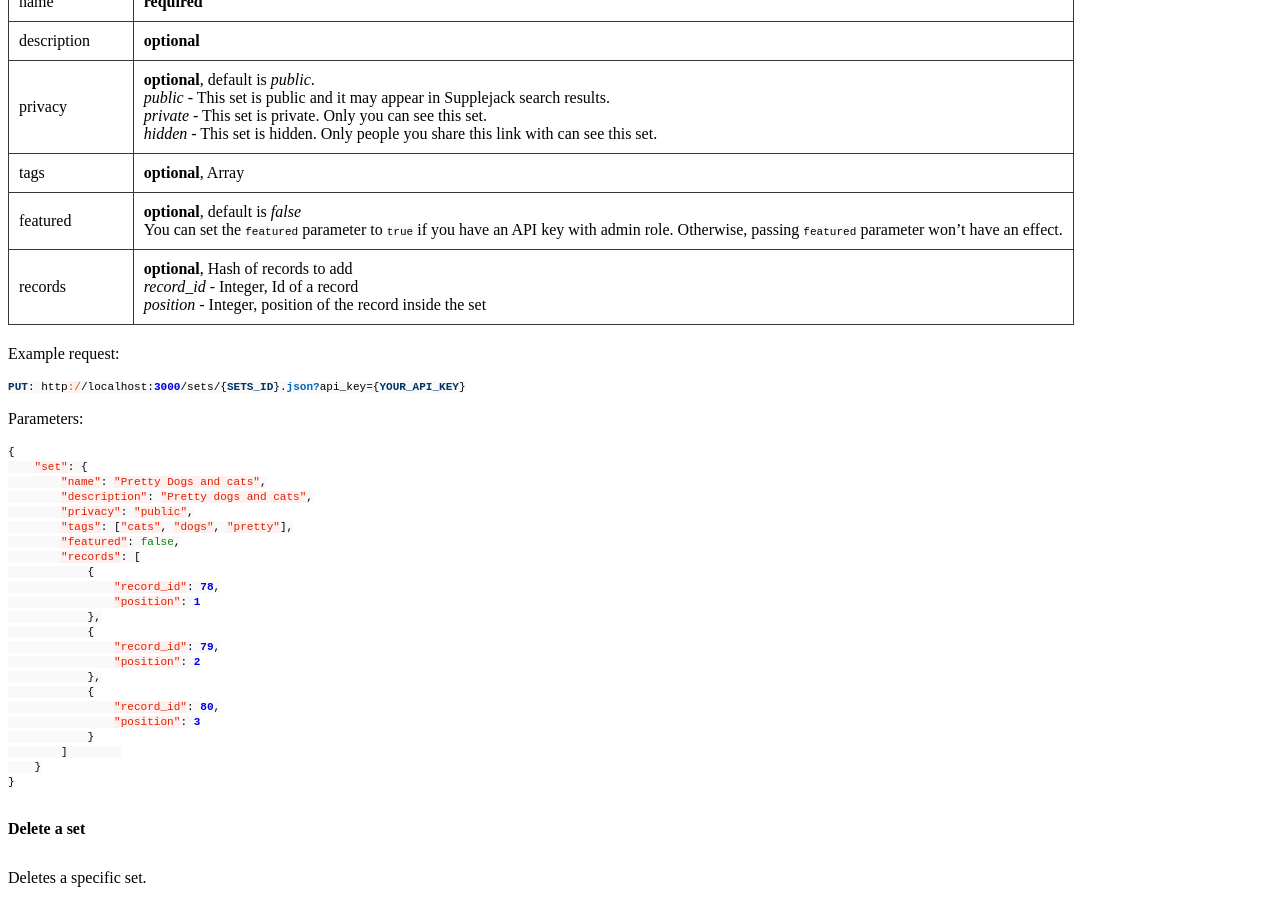
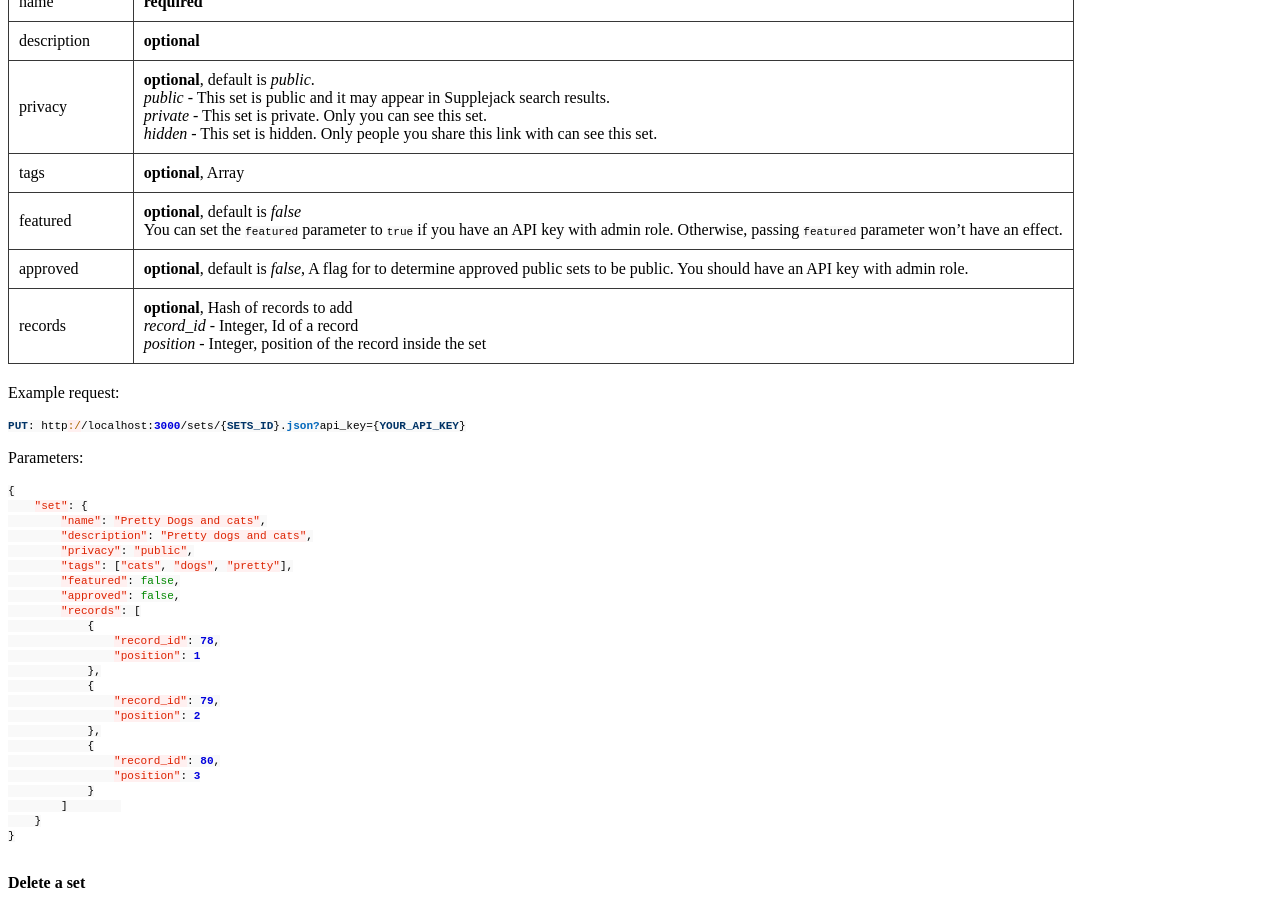
Before and after one commit to DigitalNZ/supplejack, a Jekyll site: the page built from _posts/2014-09-04-user-sets.md, in a window 1280 px wide and 900 px high, scrolled down 2342 px. Built offline with Jekyll 4.4.1, drawn with Linux system fonts in a browser that asks for light colours; Markdown is read by kramdown in place of the engine named in the settings; a style sheet for code colours, icons or effects is not loaded.

Commit message:
Added description to approved parameter.

```diff
--- a/_posts/2014-09-04-user-sets.md
+++ b/_posts/2014-09-04-user-sets.md
@@ -95,6 +95,7 @@ Arguments:
 | privacy | **optional**, default is *public*. <br/> *public* - This set is public and it may appear in Supplejack search results.<br/>*private* - This set is private. Only you can see this set. <br/>*hidden* - This set is hidden. Only people you share this link with can see this set.|
 | tags | **optional**, Array   |
 | featured | **optional**, default is *false* <br/> You can set the `featured` parameter to `true` if you have an API key with admin role. Otherwise, passing `featured` parameter won't have an effect. |
+| approved | **optional**, default is *false*, A flag for to determine approved public sets to be public. You should have an API key with admin role. |
 | records | **optional**, Hash of records to add <br/> *record_id* - Integer, Id of a record <br/> *position* - Integer, position of the record inside the set |
 
 Example request:
@@ -113,6 +114,7 @@ Parameters:
         "privacy": "public",
         "tags": ["cats", "dogs", "pretty"],
         "featured": false,
+        "approved": false,
         "records": [
             {
                 "record_id": 78,
```
